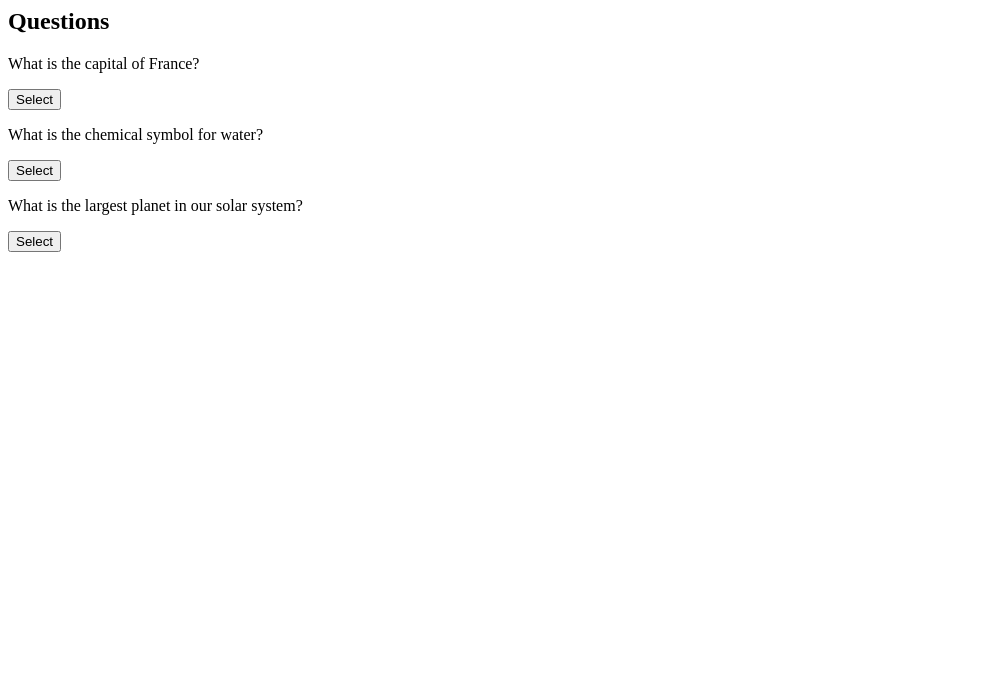
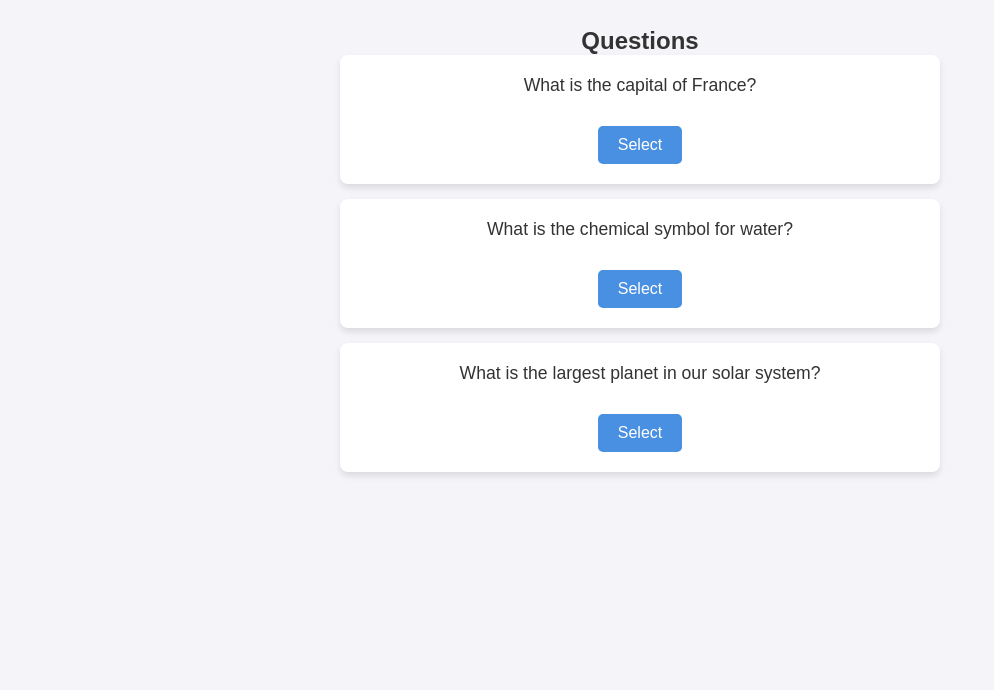
Before and after one commit to KarstenVerherstraeten/QuizPulse, a plain HTML site: page quizMaster.html in a window 1280 px wide. Shown: the part 110-800 px from the top of the page, without its empty margins (0-994 px from the left). Drawn offline with Linux system fonts and the light colour scheme.

Commit message:
Refactor quizMaster.html to add CSS stylesheet for quizmaster page

```diff
--- a/quizMaster.html
+++ b/quizMaster.html
@@ -4,6 +4,7 @@
     <meta charset="UTF-8">
     <meta name="viewport" content="width=device-width, initial-scale=1.0">
     <script type="module" src="quizMaster.js"></script>
+    <link rel="stylesheet" href="quizmaster.css">
     <title>QuizPulse | Quizmaster</title>
 </head>
 <body>
```
